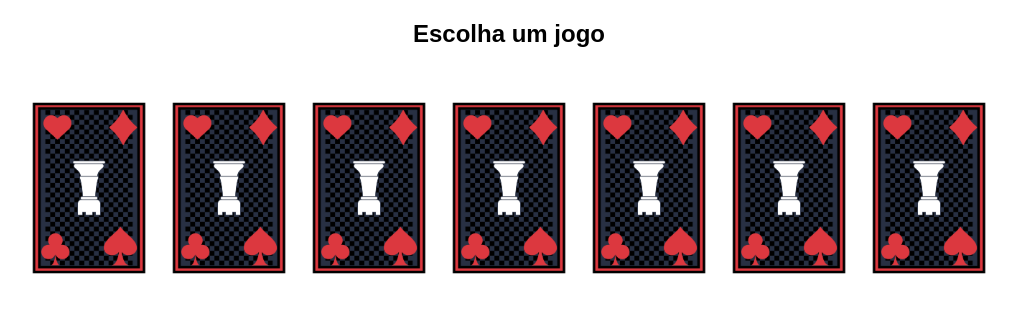
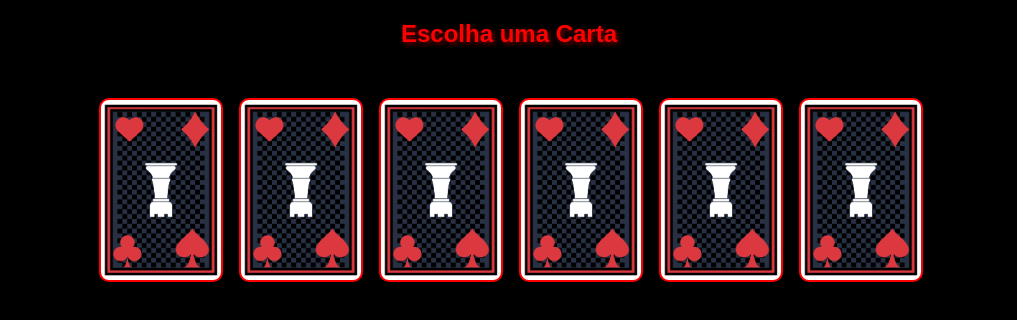
Before and after one commit to Gustavo-Hetrich/Sistema-de-Apostas-Desjogando2025, a plain HTML site: page static/cartas.html in a window 1280 px wide. Shown: the whole page, without its empty margins (131-1148 px from the left). Drawn offline with Linux system fonts and the light colour scheme.

Commit message:
Update cartas.html

```diff
--- a/static/cartas.html
+++ b/static/cartas.html
@@ -8,6 +8,8 @@
         body {
             text-align: center;
             font-family: Arial, sans-serif;
+            background: black;
+            color: white;
         }
         .container {
             display: flex;
@@ -43,6 +45,7 @@
             background: url('images/BG-carta.png') no-repeat center/cover;
             color: white;
             font-size: 16px;
+            border: 2px solid red;
         }
         .card .back {
             background: white;
@@ -52,27 +55,30 @@
             padding: 5px;
             box-sizing: border-box;
             text-align: center;
-            border: 2px solid black;
+            border: 2px solid red;
+        }
+        h2 {
+            color: red;
+            text-shadow: 2px 2px 5px rgba(255, 0, 0, 0.5);
         }
     </style>
 </head>
 <body>
 
-    <h2>Escolha um jogo</h2>
+    <h2>Escolha uma Carta</h2>
     <div class="container" id="gameContainer"></div>
 
-    <h2 style="display:none;" id="modTitle">Agora escolha um modificador</h2>
+    <h2 style="display:none;" id="modTitle">Agora Escolha um Modificador</h2>
     <div class="container" id="modContainer" style="display:none;"></div>
 
     <script>
         let games = [
             { name: "Cooking Simulator", mods: [] },
-            { name: "Minecraft", mods: [] },
-            { name: "Controle Dividido", mods: ["Mario Kart", "Mario Party", "Mortal Kombat", "Rounds"] },
-            { name: "Tottaly Accurate Battle Simulator", mods: [] },
+            { name: "Minecraft Preto e Branco", mods: [] },
+            { name: "Controle Dividido", mods: ["Mario Kart", "Mario Party", "Ultimate Chicken Horse"] },
+            { name: "The Crew - Random Placement", mods: [] },
             { name: "Jogos Vendados", mods: ["Mario Kart", "Mario Party", "Suika Game"] },
-            { name: "Tela Rodando", mods: ["Mario Kart", "Mario Party", "Rounds"] },
-            { name: "Baldur's Gate", mods: [] }
+            { name: "Tela Rodando", mods: ["Mario Kart", "Mario Party", "Suika Game"] },
         ];
 
         function shuffleArray(array) {
@@ -88,11 +94,9 @@
             let card = document.createElement("div");
             card.classList.add("card");
 
-            // A frente da carta (sem texto)
             let front = document.createElement("div");
             front.classList.add("front");
 
-            // O verso da carta (com o texto do jogo)
             let back = document.createElement("div");
             back.classList.add("back");
             back.textContent = game.name;
@@ -108,25 +112,22 @@
         });
 
         function revealGame(card, game) {
-            // Vira a carta
             card.classList.add("flip");
 
             if (game.mods.length > 0) {
                 setTimeout(() => {
                     modTitle.style.display = "block";
                     modContainer.style.display = "flex";
-                    modContainer.innerHTML = ""; // Limpa modificadores anteriores
+                    modContainer.innerHTML = "";
 
                     let shuffledMods = shuffleArray([...game.mods]);
                     shuffledMods.forEach(mod => {
                         let modCard = document.createElement("div");
                         modCard.classList.add("card");
 
-                        // A frente da carta (sem texto)
                         let front = document.createElement("div");
                         front.classList.add("front");
 
-                        // O verso da carta (com o texto do modificador)
                         let back = document.createElement("div");
                         back.classList.add("back");
                         back.textContent = mod;
```
